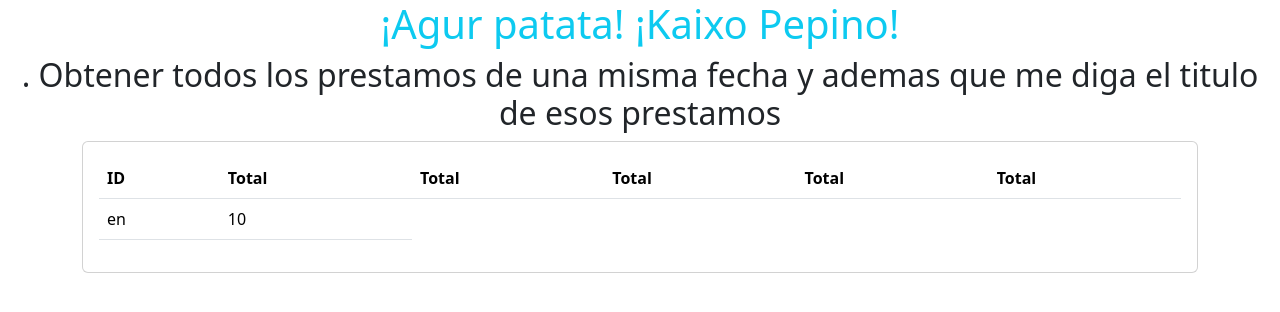
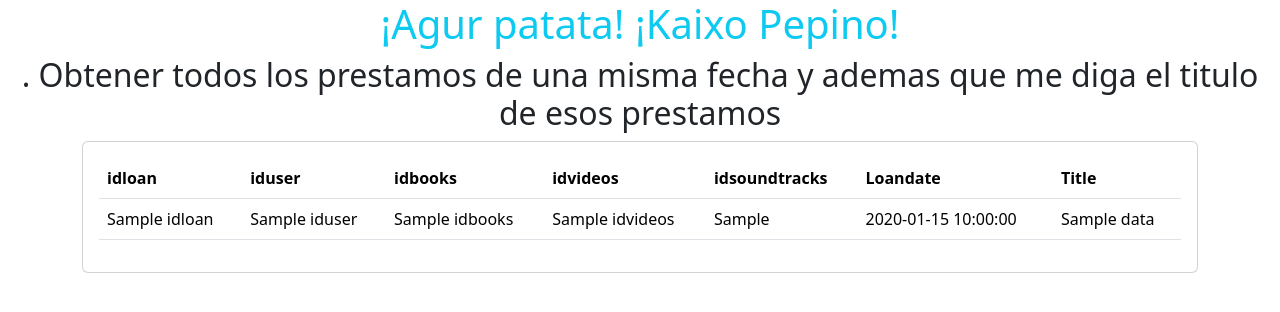
Before and after one commit to MariaDiezEsteve/Biblioteca-JJEMM, a Flask app: template src/templates/loans_for_date.html in a window 1280 px wide. Shown: the top 312 px of the page. Run offline with Flask 3, Linux system fonts and the light colour scheme; the template is opened without the code that fills it: most values are stand-ins (such as "Sample title", 1, 10 or a date in 2020); some libraries are stand-ins or nearby versions.

Commit message:
more consultas

```diff
--- a/requirements.txt
+++ b/requirements.txt
@@ -1,9 +1,7 @@
 flask
 mysql-connector
-<<<<<<< HEAD
 pytest
 flask_cors
-=======
 mysql-connector-python
 pyjwt
->>>>>>> 53a69eede8d5ee8446c5508642729c544b65347a
+flask_mysqldb
--- a/src/functions_query.py
+++ b/src/functions_query.py
@@ -186,16 +186,11 @@ def loans_for_date():
     con = db.conectdb()
     cursor = con.cursor()
     cursor.execute("""SELECT loands.*,
-    CASE
-        WHEN loands.idbooks IS NOT NULL THEN books.Title
-        WHEN loands.idvideos IS NOT NULL THEN videos.Title
-        WHEN loands.idsoundTracks IS NOT NULL THEN soundTracks.Title
-    END AS Title
-    FROM railway.loands
-    LEFT JOIN railway.books ON loands.idbooks = books.idbooks
-    LEFT JOIN railway.videos ON loands.idvideos = videos.idvideos
-    LEFT JOIN railway.soundTracks ON loands.idsoundTracks = soundTracks.idsoundTracks
-    WHERE loands.LoanDate = '2023-06-26';
+COALESCE(books.Title, videos.Title, soundTracks.Title) AS Title
+FROM railway.loands
+LEFT JOIN railway.books ON loands.idbooks = books.idbooks
+LEFT JOIN railway.videos ON loands.idvideos = videos.idvideos
+LEFT JOIN railway.soundTracks ON loands.idsoundTracks = soundTracks.idsoundTracks
     """)
 
     myloan_dates = cursor.fetchall()
--- a/src/templates/index.html
+++ b/src/templates/index.html
@@ -123,6 +123,11 @@
             Discograficas con dos soundtracks
           </button></a
         >
+        <a href="loans_for_date" text-white
+        ><button class="btn btn-primary m-2">
+          Prestamos de un dia determinado(2023/05/23)
+        </button></a
+      >
 
           </div>
         </div>
--- a/src/templates/loans_for_date.html
+++ b/src/templates/loans_for_date.html
@@ -30,19 +30,25 @@
           <div class="card-body">
             <table class="table table-border">
               <thead>
-                <th scope="col">ID</th>
-                <th scope="col">Total</th>
-                <th scope="col">Total</th>
-                <th scope="col">Total</th>
-                <th scope="col">Total</th>
-                <th scope="col">Total</th>
+                <th scope="col">idloan</th>
+                <th scope="col">iduser</th>
+                <th scope="col">idbooks</th>
+                <th scope="col">idvideos</th>
+                <th scope="col">idsoundtracks</th>
+                <th scope="col">Loandate</th>
+                <th scope="col">Title</th>
               </thead>
 
               <tbody>
                 {% for d in data %}
                 <tr>
-                  <td>{{d.Language}}</td>
-                  <td>{{d.Total}}</td>
+                  <td>{{d.idloan}}</td>
+                  <td>{{d.iduser}}</td>
+                  <td>{{d.idbooks}}</td>
+                  <td>{{d.idvideos}}</td>
+                  <td>{{d.idsoundTracks}}</td>
+                  <td>{{d.LoanDate}}</td>
+                  <td>{{d.Title}}</td>
                 </tr>
                 {% endfor %}
               </tbody>
```
